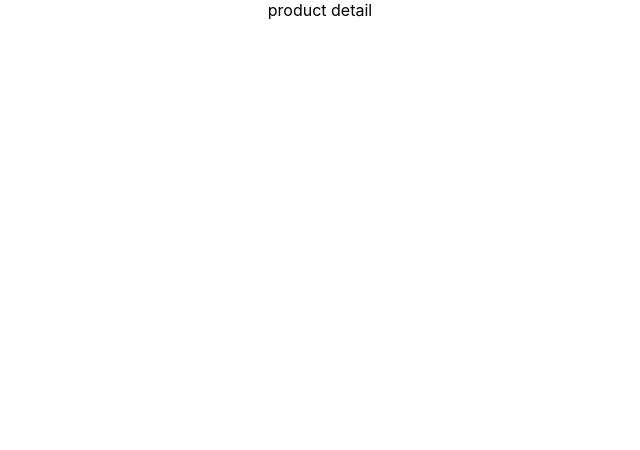
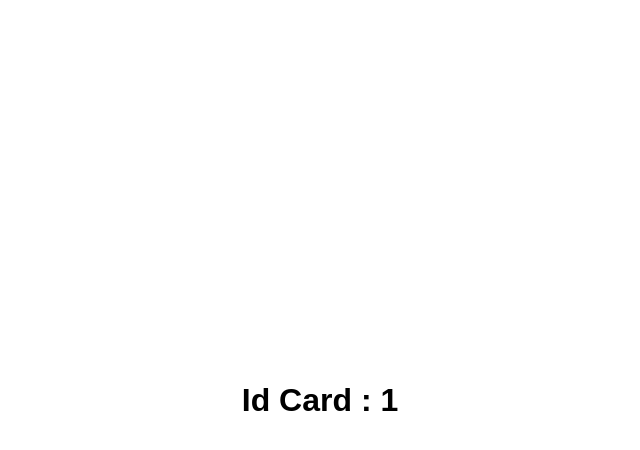
Before and after one commit to ahyaralfaruq/learn-redux, a React (Create React App) app: page /cards/1 in a window 1280 px wide. Shown: the top 450 px of the page, without its empty margins (320-960 px from the left). Built offline with nearby package versions, Linux system fonts and the light colour scheme.

Commit message:
create beautyful loading

```diff
--- a/src/components/Loading.jsx
+++ b/src/components/Loading.jsx
@@ -2,8 +2,15 @@ import React from 'react';
 
 const loading = () => {
   return (
-    <div style={{position:"absolute",inset:0}}>
-        <img src="https://thumbs.gfycat.com/GeneralUnpleasantApisdorsatalaboriosa-max-1mb.gif" alt="..." style={{width:"100%",height:"100%",objectFit:"cover"}}/>
+    <div style={{position:"absolute",inset:0,background:"white"}}>
+        <div style={{
+            position: "absolute",
+            top: "50%",
+            left: "50%",
+            transform: "translate(-50%, -50%)"
+        }}>
+            <img src="https://thumbs.gfycat.com/GeneralUnpleasantApisdorsatalaboriosa-max-1mb.gif" alt="..." style={{width:"100%",height:"100%",objectFit:"cover"}}/>
+        </div>
     </div>
   )
 };
--- a/src/pages/cardDetail/CardDetail.jsx
+++ b/src/pages/cardDetail/CardDetail.jsx
@@ -1,9 +1,16 @@
-import React from 'react'
+import React, {useEffect} from 'react'
+import { useParams } from 'react-router-dom'
+import axios from 'axios'
 
 const CardDetail = () => {
+    // const a = useParams() // {cardId: 123123}
+    const {cardId} = useParams()
+
     return (
-        <div>
-            product detail
+        <div style={{width:"100%",height:"100vh",display:"flex",alignItems:"center",justifyContent:"center"}}>
+            <h1 style={{fontFamily:"fantasy"}}>
+                Id Card : {cardId}
+            </h1>
         </div>
     )
 }
```
